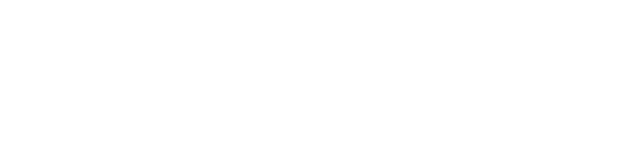
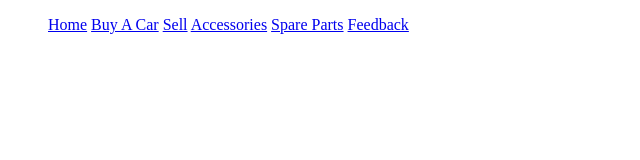
Before and after one commit to TichabonaDavid/cse25-219, a plain HTML site: page index.html in a window 1280 px wide. Shown: the whole page, without its empty margins (0-640 px from the left). Drawn offline with Linux system fonts and the light colour scheme.

Commit message:
Updated Content

```diff
--- a/index.html
+++ b/index.html
@@ -1,8 +1,22 @@
 <!DOCTYPE html>
 <html lang="en">
 <head>
- <title>AutoMarket BW</title>
+   <meta charset="UTF-8">
+   <meta name="viewport" content="width=device-width, initial-scale=1.0">
+   <title>AutoMarket BW</title>
 </head>
+<header>
+ <nav>
+    <ul>
+      <a href="index.html">Home</a>
+      <a href="buycar.html">Buy A Car</a>
+      <a href="sell.html">Sell</a>
+      <a href="accessories.html">Accessories</a>
+      <a href="spareparts.html">Spare Parts</a>
+      <a href="feedback.html">Feedback</a>
+    </ul>
+ </nav>
+</header>
 <body>
 </body>
 </html>
```
Also changed, not shown: 1 other file.
